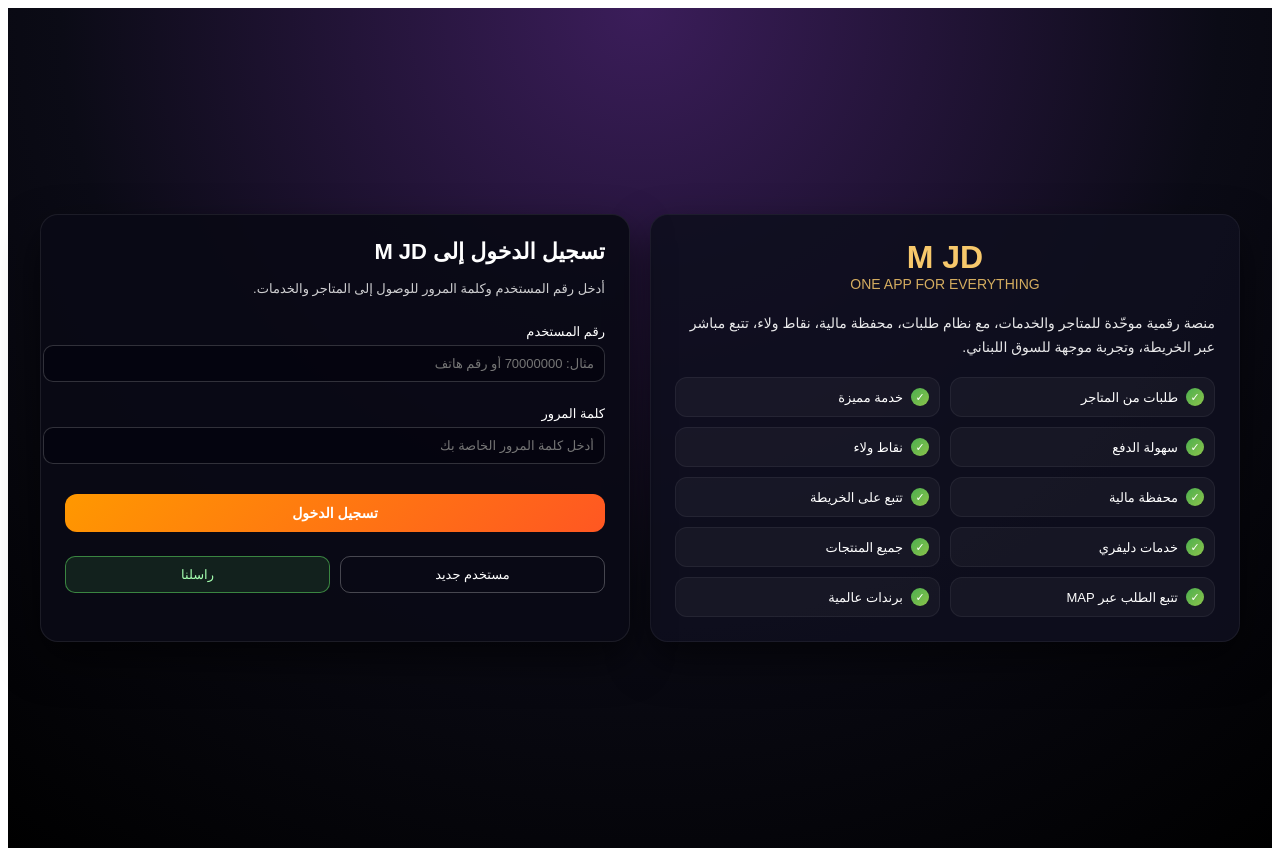
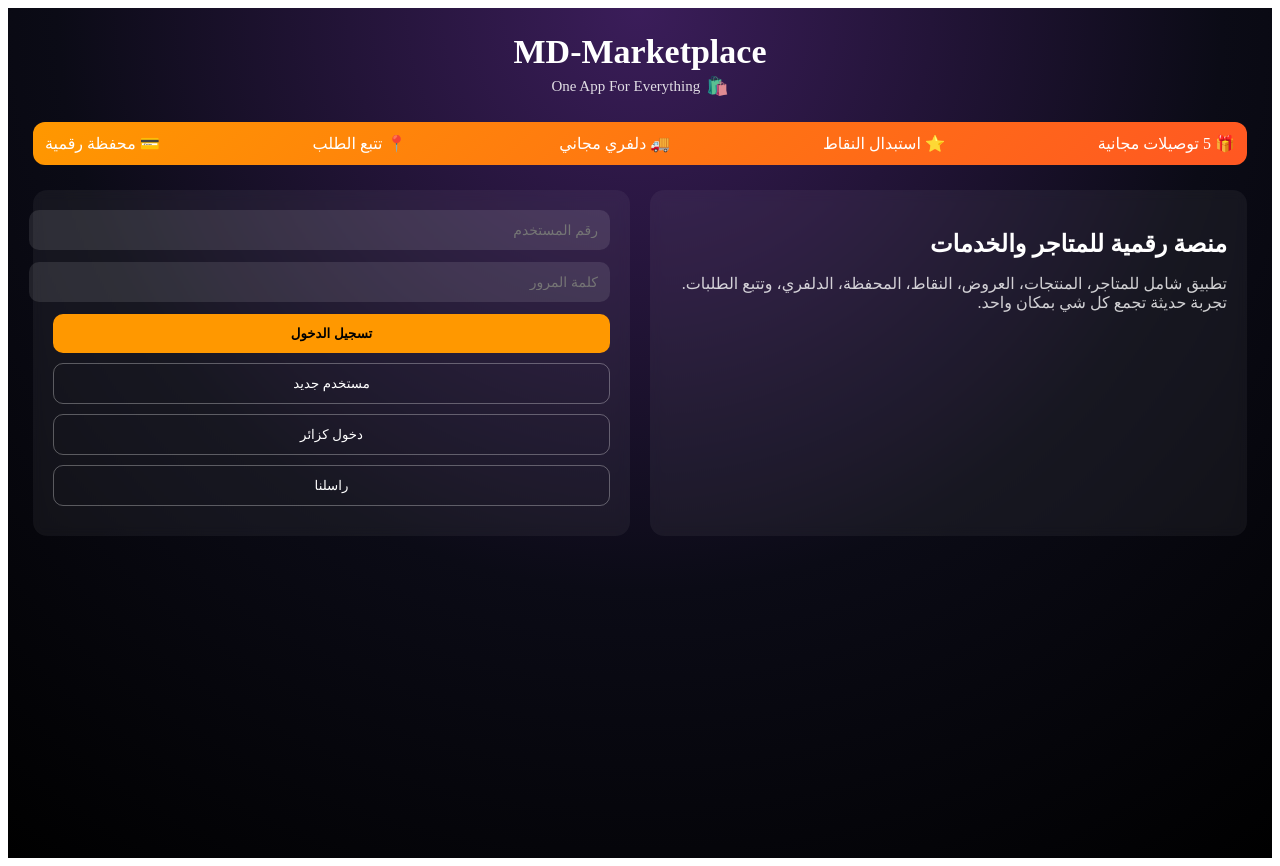
Before and after one commit to mjahto18-ui/MD-Marketplace, a Next.js app: page / in a window 1280 px wide. Built offline with nearby package versions, Linux system fonts and the light colour scheme.

Commit message:
Update page.js

```diff
--- a/app/page.js
+++ b/app/page.js
@@ -1,273 +1,163 @@
-'use client';
-import { useState, useEffect } from 'react';
+"use client";
 
 export default function Home() {
-  const [isMobile, setIsMobile] = useState(false);
-  const [userId, setUserId] = useState('');
-  const [password, setPassword] = useState('');
 
-  useEffect(() => {
-    const checkScreen = () => setIsMobile(window.innerWidth < 768);
-    checkScreen();
-    window.addEventListener('resize', checkScreen);
-    return () => window.removeEventListener('resize', checkScreen);
-  }, []);
+  const inputStyle = {
+    width: "100%",
+    padding: "12px",
+    borderRadius: "10px",
+    border: "none",
+    marginBottom: "12px",
+    background: "rgba(255,255,255,0.1)",
+    color: "#fff",
+    fontSize: "14px",
+    outline: "none"
+  };
 
-  const handleLogin = () => console.log('Login:', { userId, password });
-  const handleRegister = () => console.log('Register clicked');
-  const handleContact = () => console.log('Contact clicked');
+  const btnPrimary = {
+    width: "100%",
+    padding: "12px",
+    borderRadius: "10px",
+    border: "none",
+    background: "#ff9800",
+    color: "#000",
+    fontWeight: "bold",
+    marginBottom: "10px",
+    cursor: "pointer"
+  };
+
+  const btnSecondary = {
+    width: "100%",
+    padding: "12px",
+    borderRadius: "10px",
+    border: "1px solid rgba(255,255,255,0.3)",
+    background: "transparent",
+    color: "#fff",
+    marginBottom: "10px",
+    cursor: "pointer"
+  };
 
   return (
     <main
       style={{
-        minHeight: '100vh',
-        padding: 20,
-        fontFamily: 'sans-serif',
-        direction: 'rtl',
-        background: 'radial-gradient(circle at top, #3b1d5a 0%, #0b0b16 55%, #000000 100%)',
-        color: '#fff',
-        display: 'flex',
-        alignItems: 'center',
-        justifyContent: 'center'
+        minHeight: "100vh",
+        background:
+          "radial-gradient(circle at top, #3b1d5a 0%, #0b0b16 55%, #000000 100%)",
+        padding: "25px",
+        direction: "rtl",
+        color: "#fff"
       }}
     >
+
+      {/* اللوجو */}
       <div
         style={{
-          width: '100%',
-          maxWidth: 1200,
-          display: 'grid',
-          gridTemplateColumns: isMobile ? '1fr' : 'repeat(2, 1fr)',
-          gap: 20
+          textAlign: "center",
+          marginBottom: "25px"
         }}
       >
+        <div style={{ fontSize: "34px", fontWeight: "bold" }}>
+          MD‑Marketplace
+        </div>
 
-        {/* Mobile: Login first */}
-        {isMobile && (
-          <LoginBox
-            userId={userId}
-            password={password}
-            setUserId={setUserId}
-            setPassword={setPassword}
-            handleLogin={handleLogin}
-            handleRegister={handleRegister}
-            handleContact={handleContact}
-          />
-        )}
+        <div
+          style={{
+            fontSize: "15px",
+            opacity: 0.85,
+            display: "flex",
+            justifyContent: "center",
+            alignItems: "center",
+            gap: "6px",
+            marginTop: "4px"
+          }}
+        >
+          <span style={{ fontSize: "18px" }}>🛍️</span>
+          <span>One App For Everything</span>
+        </div>
+      </div>
 
-        {/* Info Box */}
-        <InfoBox />
+      {/* البانر */}
+      <div
+        style={{
+          background: "linear-gradient(135deg, #ff9800, #ff5722)",
+          padding: "12px",
+          borderRadius: "12px",
+          color: "#fff",
+          display: "flex",
+          justifyContent: "space-between",
+          alignItems: "center",
+          gap: "10px",
+          marginBottom: "25px",
+          flexWrap: "wrap"
+        }}
+      >
+        <div>🎁 5 توصيلات مجانية</div>
+        <div>⭐ استبدال النقاط</div>
+        <div>🚚 دلفري مجاني</div>
+        <div>📍 تتبع الطلب</div>
+        <div>💳 محفظة رقمية</div>
+      </div>
 
-        {/* Desktop: Login second */}
-        {!isMobile && (
-          <LoginBox
-            userId={userId}
-            password={password}
-            setUserId={setUserId}
-            setPassword={setPassword}
-            handleLogin={handleLogin}
-            handleRegister={handleRegister}
-            handleContact={handleContact}
-          />
-        )}
+      {/* المحتوى */}
+      <div
+        style={{
+          display: "flex",
+          gap: "20px",
+          flexWrap: "wrap"
+        }}
+      >
+        {/* InfoBox */}
+        <div
+          style={{
+            flex: 1,
+            minWidth: "280px",
+            background: "rgba(255,255,255,0.05)",
+            padding: "20px",
+            borderRadius: "14px",
+            backdropFilter: "blur(6px)"
+          }}
+        >
+          <h2 style={{ marginBottom: "10px" }}>منصة رقمية للمتاجر والخدمات</h2>
+          <p style={{ opacity: 0.8 }}>
+            تطبيق شامل للمتاجر، المنتجات، العروض، النقاط، المحفظة، الدلفري،
+            وتتبع الطلبات.
+            تجربة حديثة تجمع كل شي بمكان واحد.
+          </p>
+        </div>
+
+        {/* LoginBox */}
+        <div
+          style={{
+            flex: 1,
+            minWidth: "280px",
+            background: "rgba(255,255,255,0.05)",
+            padding: "20px",
+            borderRadius: "14px",
+            backdropFilter: "blur(6px)"
+          }}
+        >
+          <input placeholder="رقم المستخدم" style={inputStyle} />
+          <input placeholder="كلمة المرور" type="password" style={inputStyle} />
+
+          <button style={btnPrimary}>تسجيل الدخول</button>
+
+          <button
+            style={btnSecondary}
+            onClick={() => (window.location.href = "/register")}
+          >
+            مستخدم جديد
+          </button>
+
+          <button
+            style={btnSecondary}
+            onClick={() => (window.location.href = "/guest")}
+          >
+            دخول كزائر
+          </button>
+
+          <button style={btnSecondary}>راسلنا</button>
+        </div>
       </div>
     </main>
   );
 }
-
-/* صندوق المعلومات */
-function InfoBox() {
-  return (
-    <div
-      style={{
-        background: 'rgba(15, 15, 30, 0.9)',
-        borderRadius: 18,
-        padding: 24,
-        boxShadow: '0 18px 40px rgba(0,0,0,0.55)',
-        border: '1px solid rgba(255,255,255,0.06)'
-      }}
-    >
-      {/* Logo Section */}
-      <div style={{ textAlign: 'center', marginBottom: 20 }}>
-        <div style={{ fontSize: 32, fontWeight: 'bold', color: '#f7c86b' }}>
-          M JD
-        </div>
-        <div style={{ fontSize: 14, opacity: 0.85, color: '#f7c86b' }}>
-          ONE APP FOR EVERYTHING
-        </div>
-      </div>
-
-      {/* Description */}
-      <p style={{ fontSize: 14, lineHeight: 1.7, opacity: 0.9, marginBottom: 18 }}>
-        منصة رقمية موحّدة للمتاجر والخدمات، مع نظام طلبات، محفظة مالية، نقاط ولاء،
-        تتبع مباشر عبر الخريطة، وتجربة موجهة للسوق اللبناني.
-      </p>
-
-      {/* Features */}
-      <div
-        style={{
-          display: 'grid',
-          gridTemplateColumns: 'repeat(auto-fit, minmax(180px, 1fr))',
-          gap: 10,
-          marginTop: 10
-        }}
-      >
-        {[
-          'طلبات من المتاجر',
-          'خدمة مميزة',
-          'سهولة الدفع',
-          'نقاط ولاء',
-          'محفظة مالية',
-          'تتبع على الخريطة',
-          'خدمات دليفري',
-          'جميع المنتجات',
-          'تتبع الطلب عبر MAP',
-          'برندات عالمية'
-        ].map((item, idx) => (
-          <div
-            key={idx}
-            style={{
-              background: 'rgba(255,255,255,0.04)',
-              borderRadius: 12,
-              padding: 10,
-              border: '1px solid rgba(255,255,255,0.06)',
-              fontSize: 13,
-              display: 'flex',
-              alignItems: 'center',
-              gap: 8
-            }}
-          >
-            <span
-              style={{
-                width: 18,
-                height: 18,
-                borderRadius: 999,
-                background: 'linear-gradient(135deg, #4caf50, #8bc34a)',
-                display: 'inline-flex',
-                alignItems: 'center',
-                justifyContent: 'center',
-                fontSize: 11
-              }}
-            >
-              ✓
-            </span>
-            <span>{item}</span>
-          </div>
-        ))}
-      </div>
-    </div>
-  );
-}
-
-/* صندوق تسجيل الدخول */
-function LoginBox({ userId, password, setUserId, setPassword, handleLogin, handleRegister, handleContact }) {
-  return (
-    <div
-      style={{
-        background: 'rgba(10, 10, 22, 0.95)',
-        borderRadius: 18,
-        padding: 24,
-        boxShadow: '0 18px 40px rgba(0,0,0,0.6)',
-        border: '1px solid rgba(255,255,255,0.08)',
-        display: 'flex',
-        flexDirection: 'column',
-        gap: 16
-      }}
-    >
-      <h2 style={{ margin: 0, fontSize: 22 }}>تسجيل الدخول إلى M JD</h2>
-      <p style={{ fontSize: 13, opacity: 0.8, margin: 0 }}>
-        أدخل رقم المستخدم وكلمة المرور للوصول إلى المتاجر والخدمات.
-      </p>
-
-      <label style={{ fontSize: 13, marginTop: 12 }}>
-        رقم المستخدم
-        <input
-          type="text"
-          value={userId}
-          onChange={e => setUserId(e.target.value)}
-          placeholder="مثال: 70000000 أو رقم هاتف"
-          style={{
-            marginTop: 6,
-            width: '100%',
-            padding: 10,
-            borderRadius: 10,
-            border: '1px solid rgba(255,255,255,0.18)',
-            background: 'rgba(5,5,15,0.9)',
-            color: '#fff',
-            fontSize: 13
-          }}
-        />
-      </label>
-
-      <label style={{ fontSize: 13, marginTop: 8 }}>
-        كلمة المرور
-        <input
-          type="password"
-          value={password}
-          onChange={e => setPassword(e.target.value)}
-          placeholder="أدخل كلمة المرور الخاصة بك"
-          style={{
-            marginTop: 6,
-            width: '100%',
-            padding: 10,
-            borderRadius: 10,
-            border: '1px solid rgba(255,255,255,0.18)',
-            background: 'rgba(5,5,15,0.9)',
-            color: '#fff',
-            fontSize: 13
-          }}
-        />
-      </label>
-
-      <button
-        onClick={handleLogin}
-        style={{
-          marginTop: 14,
-          width: '100%',
-          padding: 11,
-          borderRadius: 12,
-          border: 'none',
-          background: 'linear-gradient(135deg, #ff9800, #ff5722)',
-          color: '#fff',
-          fontWeight: 'bold',
-          fontSize: 14,
-          cursor: 'pointer'
-        }}
-      >
-        تسجيل الدخول
-      </button>
-
-      <div style={{ display: 'flex', gap: 10, marginTop: 8, flexWrap: 'wrap' }}>
-        <button
-          onClick={handleRegister}
-          style={{
-            flex: 1,
-            padding: 10,
-            borderRadius: 10,
-            border: '1px solid rgba(255,255,255,0.25)',
-            background: 'transparent',
-            color: '#fff',
-            fontSize: 13,
-            cursor: 'pointer'
-          }}
-        >
-          مستخدم جديد
-        </button>
-        <button
-          onClick={handleContact}
-          style={{
-            flex: 1,
-            padding: 10,
-            borderRadius: 10,
-            border: '1px solid rgba(76,175,80,0.7)',
-            background: 'rgba(76,175,80,0.15)',
-            color: '#a5ffb0',
-            fontSize: 13,
-            cursor: 'pointer'
-          }}
-        >
-          راسلنا
-        </button>
-      </div>
-    </div>
-  );
-}
```
